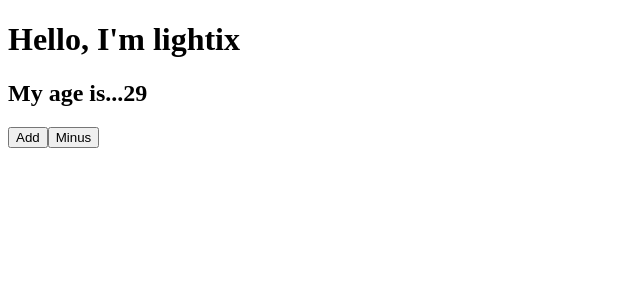
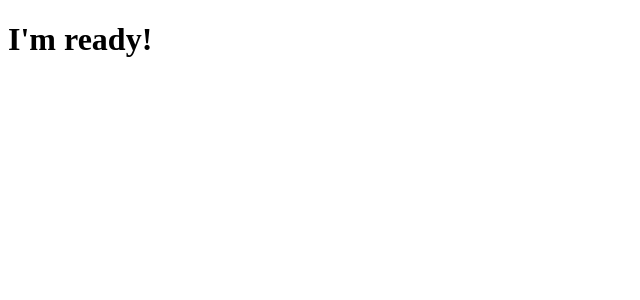
Before and after one commit to lightixxx/movie-app, a React (Create React App) app: page / in a window 1280 px wide. Shown: the top 300 px of the page, without its empty margins (0-640 px from the left). Built offline with nearby package versions, Linux system fonts and the light colour scheme.

Commit message:
Life Cycle 학습

```diff
--- a/src/App.js
+++ b/src/App.js
@@ -1,50 +1,25 @@
+import React from 'react'
 
-import React from 'react'
-// import propTypes from 'prop-types'
-
-
-// function App() {
-//   return (
-//     <div className="App" >
-//       {
-//         foodILike.map((dish) => {
-//           return <Food name={dish.name} picture={dish.image} key={dish.id} rating={dish.rating} />
-//         })
-//       }
-//     </div>
-//   )
-// }
 class App extends React.Component {
 
-
-  add = () => {
-    this.setState(currunt => ({
-      age: currunt.age + 1
-    }));
+  state = {
+    isLoading: true,
   }
 
-  minus = () => {
-    this.setState({
-      age: this.state.age - 1
-    })
-  }
-
-  state = {
-    name: 'lightix',
-    age: 29
+  componentDidMount() {
+    setTimeout(() => {
+      this.setState({ isLoading: false })
+    }, 3000)
   }
 
   render() {
+    const { isLoading } = this.state
     return (
       <>
-        <h1>Hello, I'm {this.state.name}</h1>
-        <h2>My age is...{this.state.age}</h2>
-        <button onClick={this.add}>Add</button>
-        <button onClick={this.minus}>Minus</button>
+        <h1>{isLoading ? "Loading..." : "I'm ready!"}</h1>
       </>
     )
   }
 }
 
-
 export default App;
```
